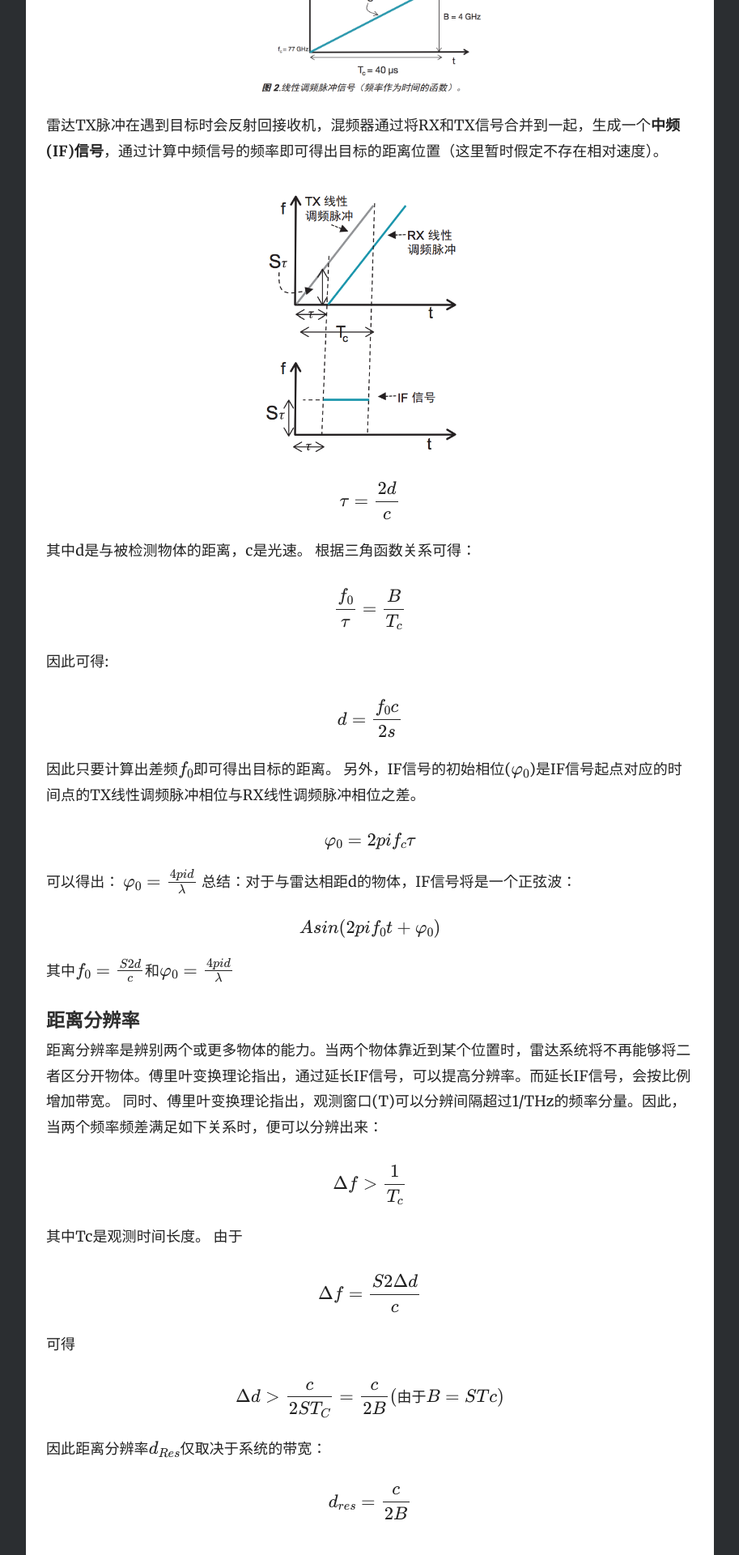
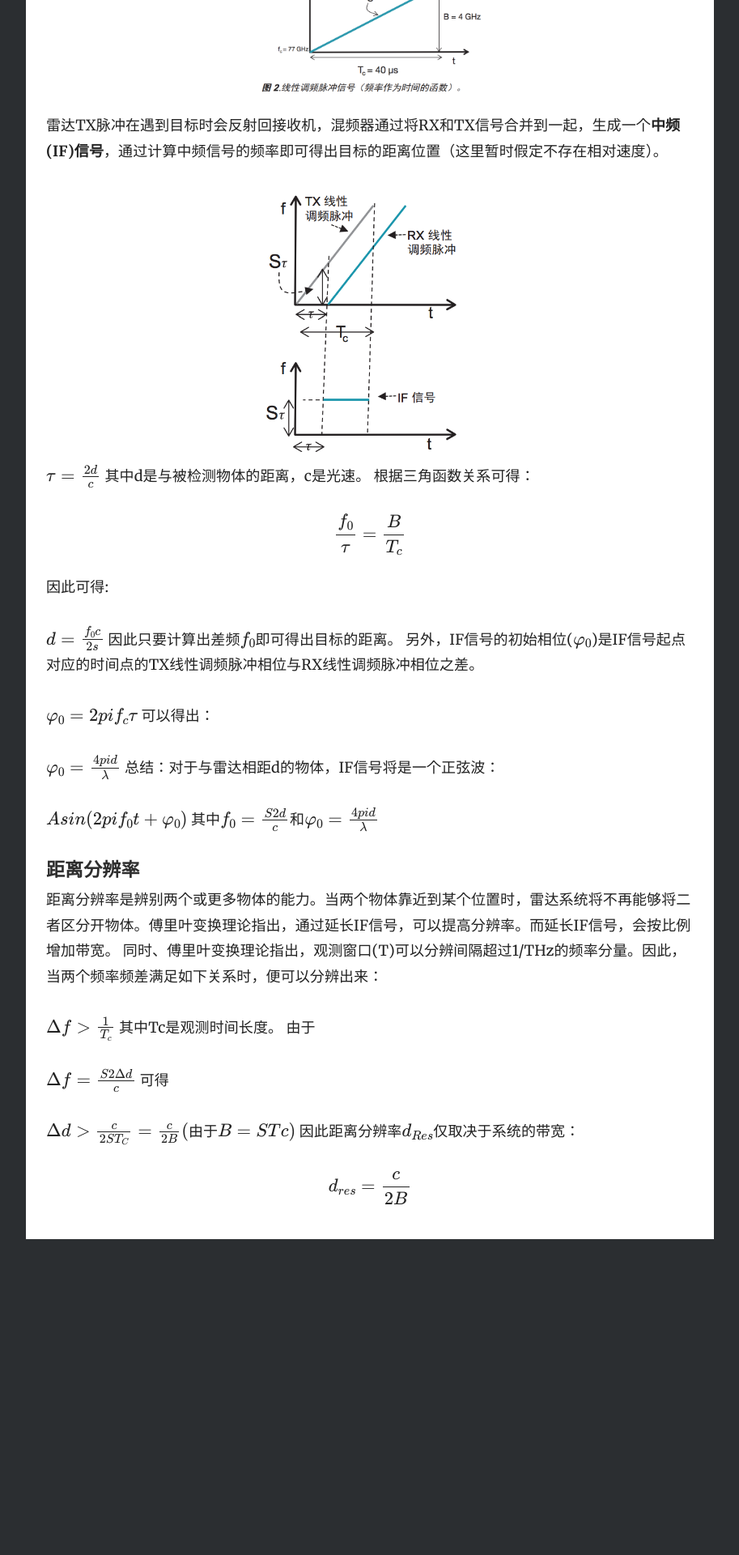
Before and after one commit to hcheng1005/hcheng1005.github.io, a Jekyll site: the page built from _docs/signal_process/01range.md, in a window 1280 px wide. Shown: the part 1509-3429 px from the top of the page at 81% size, without its empty margins (333-1246 px from the left). Built offline with Jekyll 4.4.1, drawn with Linux system fonts in a browser that asks for light colours; formulas are drawn with MathJax 3; after the commit the page ends 3039 px from its top, so only the background shows below that.

```diff
--- a/_docs/signal_process/01range.md
+++ b/_docs/signal_process/01range.md
@@ -31,7 +31,6 @@ Key words:
 </div>
 
 $$ \tau =\frac{2d}{c} $$
-
 其中d是与被检测物体的距离，c是光速。
 根据三角函数关系可得：
 
@@ -40,18 +39,16 @@ $$ \frac{f_0}{\tau} = \frac{B}{T_c} $$
 因此可得:
 
 $$ d = \frac{f_0c}{2s}$$
-
 因此只要计算出差频$f_0$即可得出目标的距离。
 另外，IF信号的初始相位($\varphi_0$)是IF信号起点对应的时间点的TX线性调频脉冲相位与RX线性调频脉冲相位之差。
 
 $$ \varphi_0 = 2pif_c\tau $$
+可以得出：
 
-可以得出：
 $$ \varphi_0 = \frac{4pid}{\lambda} $$
 总结：对于与雷达相距d的物体，IF信号将是一个正弦波：
 
 $$ Asin(2pif_0t+\varphi_0) $$
-
 其中$ f_0 = \frac{S2d}{c} $和$ \varphi_0 = \frac{4pid}{\lambda} $
 
 #### 距离分辨率
@@ -59,16 +56,13 @@ $$ Asin(2pif_0t+\varphi_0) $$
 同时、傅里叶变换理论指出，观测窗口(T)可以分辨间隔超过1/THz的频率分量。因此，当两个频率频差满足如下关系时，便可以分辨出来：
 
 $$ \Delta f > \frac{1}{T_c} $$
-
 其中Tc是观测时间长度。
 由于
 
 $$ \Delta f = \frac{S2\Delta d}{c} $$
-
 可得
 
 $$ \Delta d>\frac{c}{2ST_C}=\frac{c}{2B}  (由于B = STc)$$
-
 因此距离分辨率$d_{Res}$仅取决于系统的带宽：
 
 $$ d_{res} = \frac{c}{2B} $$
```
